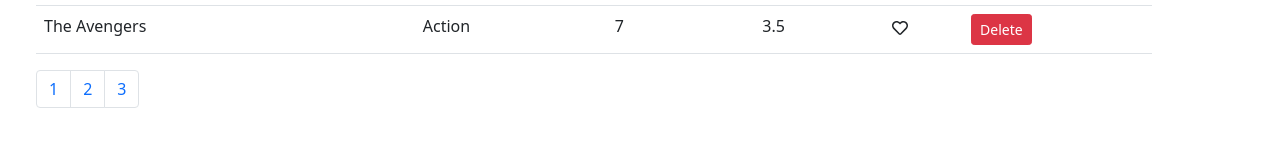
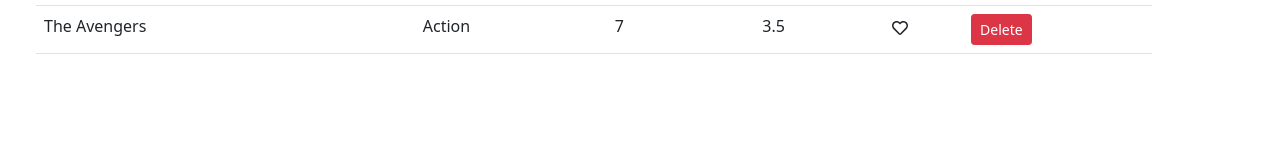
Before and after one commit to CutieMath/react-02, a React (Create React App) app: page / in a window 1280 px wide. Shown: the part 484-628 px from the top of the page. Built offline with nearby package versions, Linux system fonts and the light colour scheme.

Commit message:
bugfix to change floating no to int

```diff
--- a/src/components/common/pagination.jsx
+++ b/src/components/common/pagination.jsx
@@ -4,7 +4,7 @@ import _ from "lodash";
 const Pagination = (props) => {
   const { itemsCount, pageSize } = props;
   // use the props to calculate the number of pages
-  const pagesCount = itemsCount / pageSize;
+  const pagesCount = Math.ceil(itemsCount / pageSize);
   //  not to use pagination when there's only one page
   if (pagesCount === 1) {
     return null;
--- a/src/components/movies.jsx
+++ b/src/components/movies.jsx
@@ -70,7 +70,7 @@ class Movies extends Component {
         {/* Pagination */}
         <Pagination
           itemsCount={count}
-          pageSize={this.state.pageSize}
+          pageSize={10}
           onPageChange={() => this.handlePageChange()}
         />
       </React.Fragment>
```
